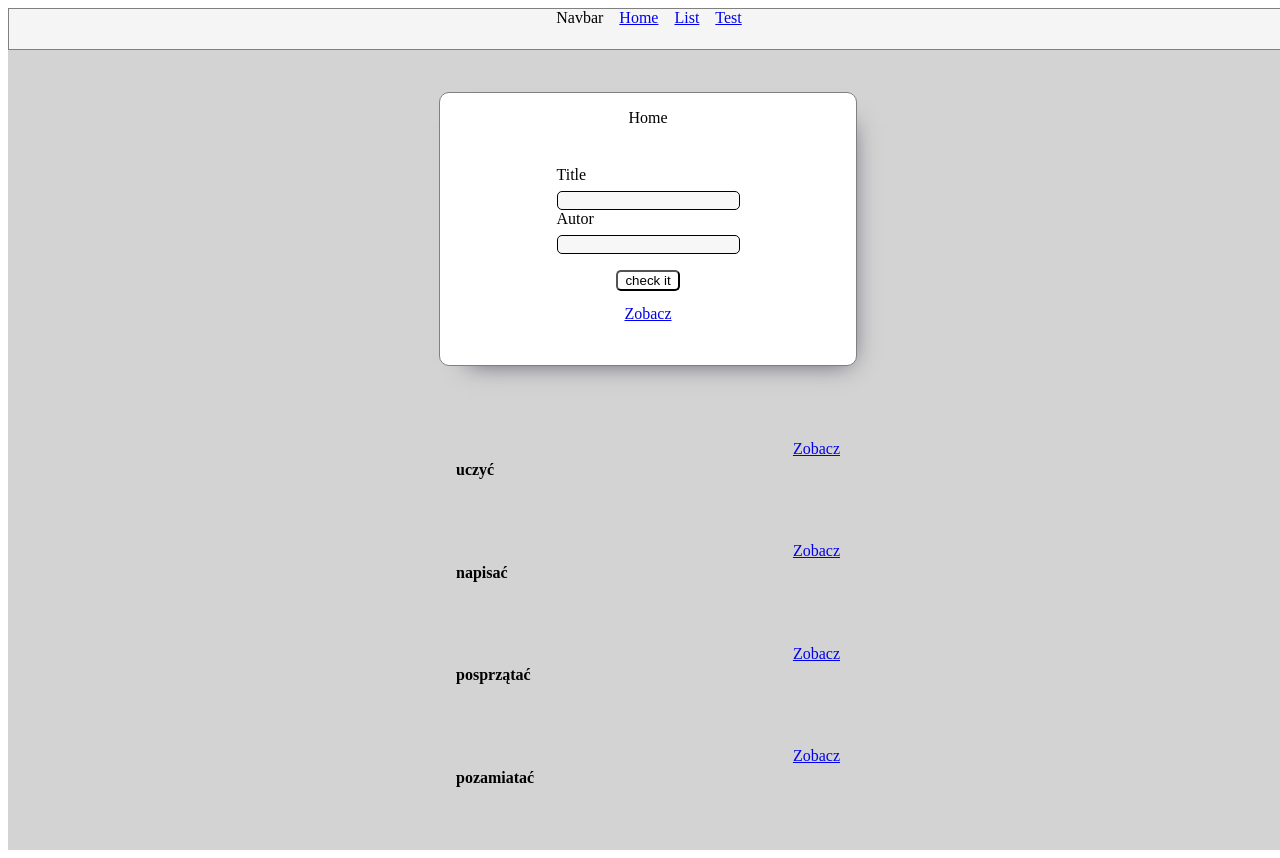
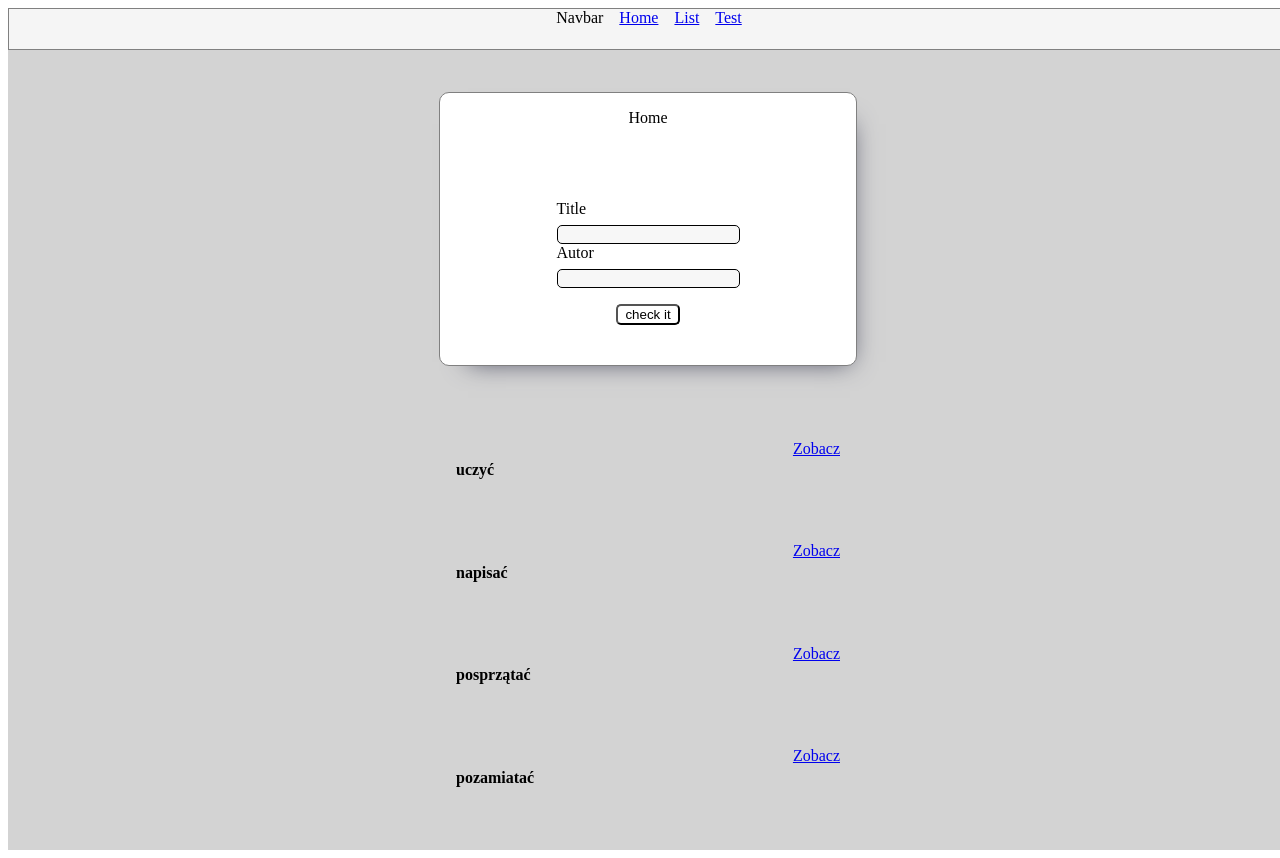
Before and after one commit to danielu96/Vite-Api, a React (Vite) app: page /List in a window 1280 px wide. Built offline with nearby package versions, Linux system fonts and the light colour scheme.

Commit message:
autor={item.autor} deleted

```diff
--- a/src/List.jsx
+++ b/src/List.jsx
@@ -6,13 +6,15 @@ import 'react-toastify/dist/ReactToastify.css';
 import { ToastContainer, toast } from 'react-toastify';
 import axios from 'axios';
 import SingleItem from './SingleItem';
-import NavBar from './NavBar';
+
 
 const Home = () => {
     const [data, setData] = useState([]);
     const [title , setTitle] = useState('');
     const [autor , setAutor] = useState('');
-    const url = "https://rickandmortyapi.com/api/character/1,10,15";
+    // const url = "https://rickandmortyapi.com/api/character/1,10,15";
+
+
   const localData = "../DATA/data.json" ;
 const fetchData = async () =>{
   try{
@@ -29,8 +31,6 @@ const fetchData = async () =>{
 useEffect(() => {
   fetchData();
 }, [])
-
-
 
    const handleSubmit = async (e) =>{
     e.preventDefault();
@@ -49,14 +49,12 @@ useEffect(() => {
       console.log(error.response);
       toast.warn('sehr schlecht');
     }
-
   }
 
 
   return (
     <>
     <Wrapper>
-
 
     <ToastContainer
      position="top-center"
@@ -82,20 +80,16 @@ useEffect(() => {
       onChange={(e)=>setAutor( e.target.value)}
       ></input>
 
-
-
    <button onClick={handleSubmit}>check it</button>
      </form>
-          <Link
-         to='/Item'
-        //  {`/Item/${title}`}
-          > Zobacz</Link>
     </div>
-   {data.map((item,id)=>(
-       <div key={id}>
-         <SingleItem title={item.title} autor={item.autor} />
+    {data.map((item,id)=>(
+         <div key={id}>
+    <SingleItem title={item.title}/>
+
         </div>
-     ))}
+      ))}
+
     </Wrapper>
     </>
   )
```
